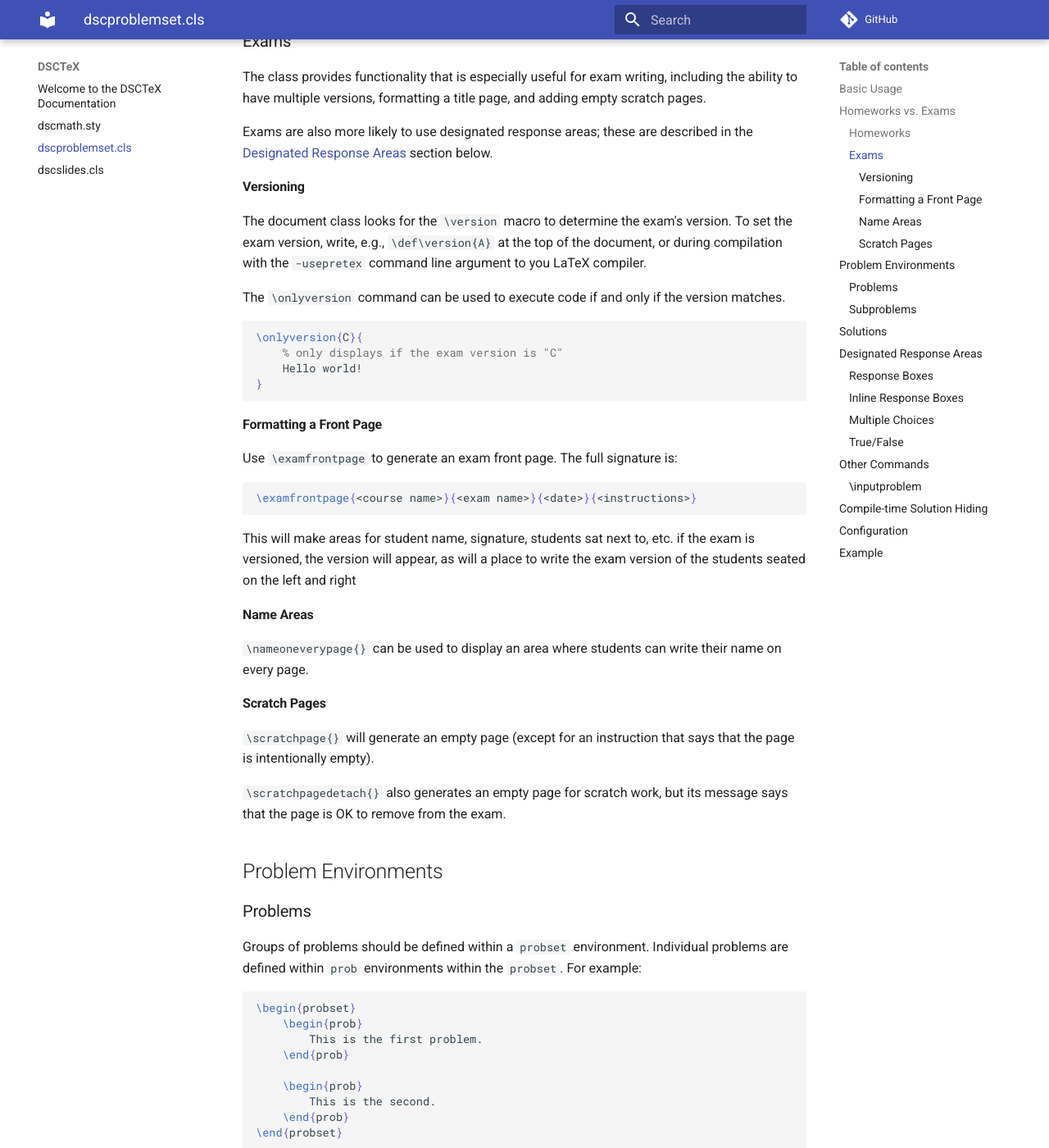
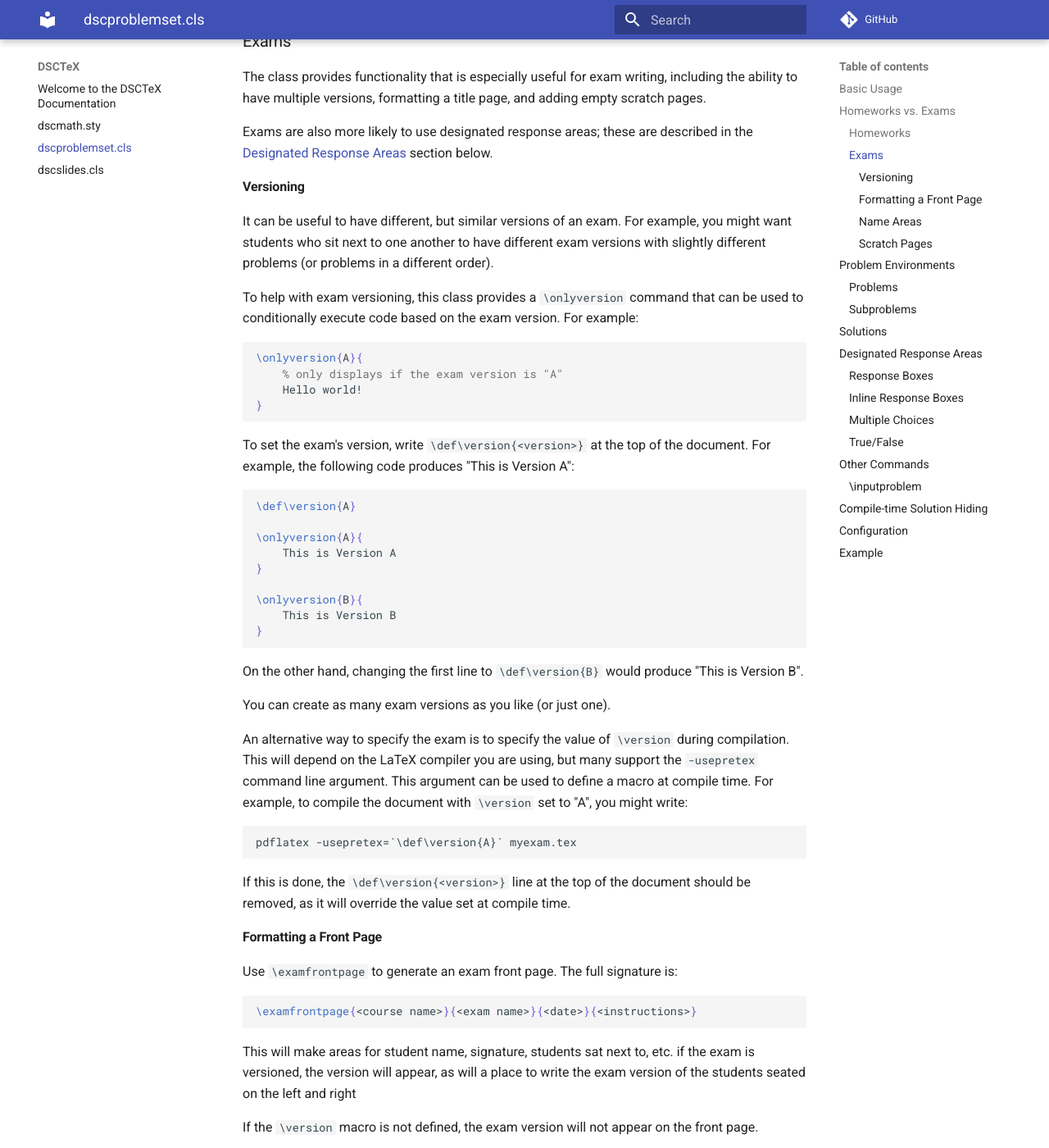
Before and after one commit to eldridgejm/dsctex, an MkDocs documentation site: the page built from docs/dscproblemset.md, in a window 1280 px wide and 1400 px high, scrolled down 1292 px. Shown: the whole window at 82% size. Built offline with MkDocs 1.6.1 and Material for MkDocs 9.7.7, drawn with Linux system fonts in a browser that asks for light colours; comment, search, counter and statistics services are not loaded.

Commit message:
Updated documentation of exam versioning.

````diff
--- a/docs/dscproblemset.md
+++ b/docs/dscproblemset.md
@@ -67,20 +67,55 @@ in the [Designated Response Areas](#designated-response-areas) section below.
 
 #### Versioning
 
-The document class looks for the `\version` macro to determine the exam's
-version. To set the exam version, write, e.g., `\def\version{A}` at the top of
-the document, or during compilation with the `-usepretex` command line argument
-to you LaTeX compiler.
+It can be useful to have different, but similar versions of an exam. For
+example, you might want students who sit next to one another to have different
+exam versions with slightly different problems (or problems in a different
+order).
 
-The `\onlyversion` command can be used to execute code if and only if the
-version matches.
+To help with exam versioning, this class provides a `\onlyversion` command that
+can be used to conditionally execute code based on the exam version. For
+example:
 
 ```tex
-\onlyversion{C}{
-    % only displays if the exam version is "C"
+\onlyversion{A}{
+    % only displays if the exam version is "A"
     Hello world!
 }
 ```
+
+To set the exam's version, write `\def\version{<version>}` at the top of the
+document. For example, the following code produces "This is Version A":
+
+```tex
+
+\def\version{A}
+
+\onlyversion{A}{
+    This is Version A
+}
+
+\onlyversion{B}{
+    This is Version B
+}
+```
+
+On the other hand, changing the first line to `\def\version{B}` would produce
+"This is Version B".
+
+You can create as many exam versions as you like (or just one).
+
+An alternative way to specify the exam is to specify the value of `\version`
+during compilation. This will depend on the LaTeX compiler you are using, but
+many support the `-usepretex` command line argument. This argument can be used
+to define a macro at compile time. For example, to compile the document with
+`\version` set to "A", you might write:
+
+```
+pdflatex -usepretex=`\def\version{A}` myexam.tex
+```
+
+If this is done, the `\def\version{<version>}` line at the top of the document
+should be removed, as it will override the value set at compile time.
 
 #### Formatting a Front Page
 
@@ -93,6 +128,9 @@ Use `\examfrontpage` to generate an exam front page. The full signature is:
 This will make areas for student name, signature, students sat next to, etc. if
 the exam is versioned, the version will appear, as will a place to write the
 exam version of the students seated on the left and right
+
+If the `\version` macro is not defined, the exam version will not appear on the
+front page.
 
 #### Name Areas
 
````
